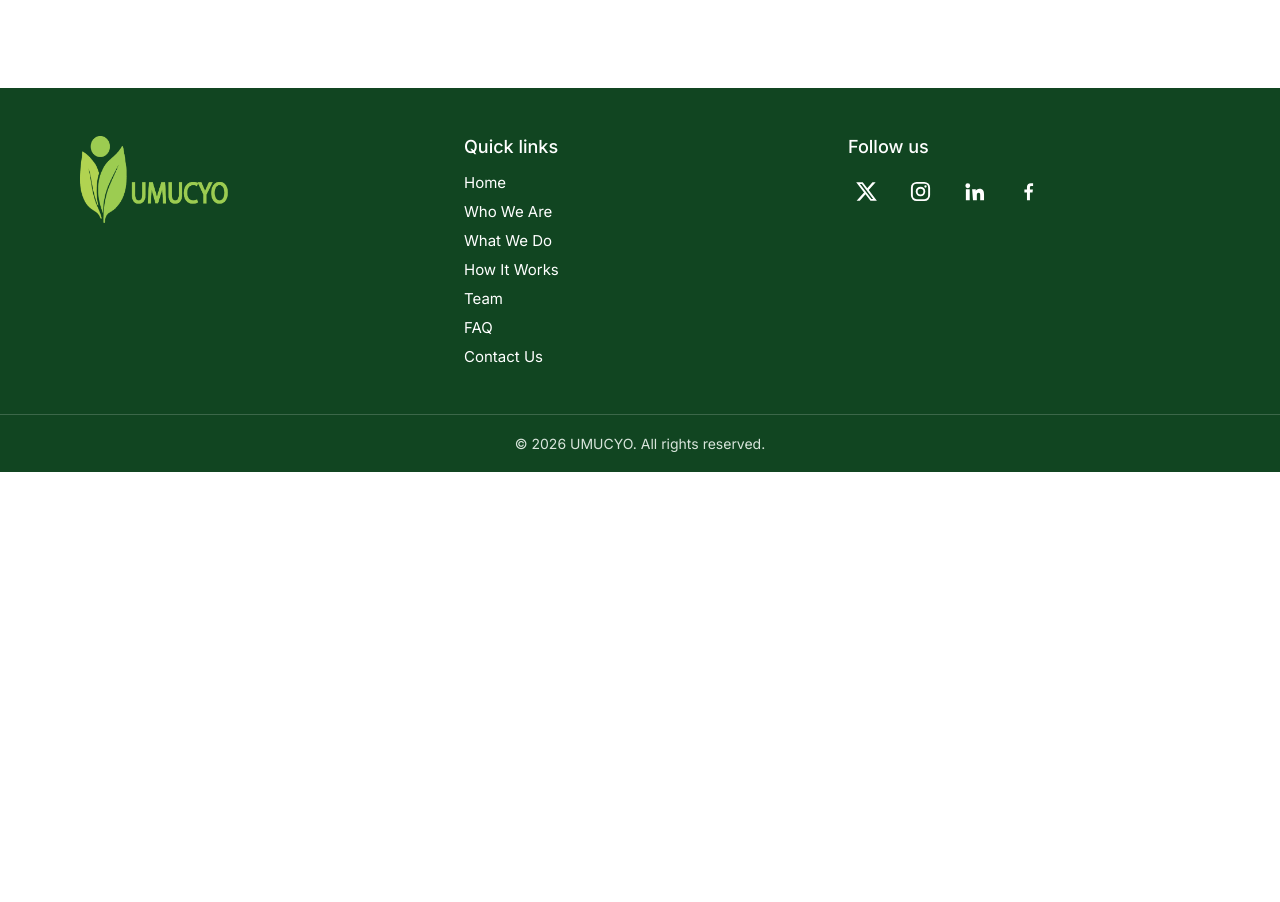
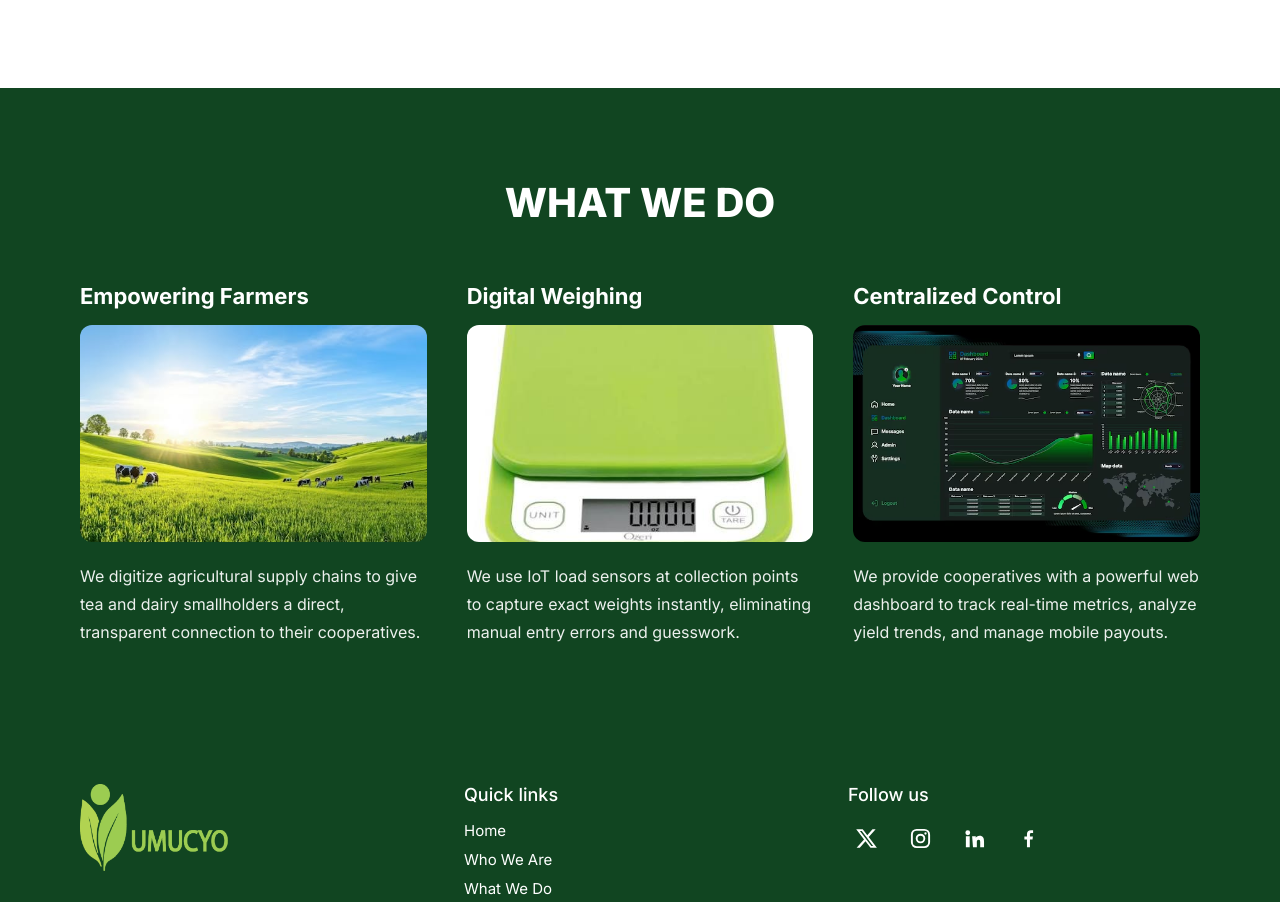
Before and after one commit to anualitheuwayo/Umucyo-Informational-website, a React (Vite) app: page / in a window 1280 px wide. Shown: the part 1895-2797 px from the top of the page. Before the commit the page ends 2367 px from the top, so only its background shows below. Built offline with nearby package versions, Linux system fonts and the light colour scheme.

Commit message:
Added What We Do section

```diff
--- a/src/App.tsx
+++ b/src/App.tsx
@@ -2,9 +2,10 @@ import { useEffect, useState } from "react";
 import { Navbar } from "./component/Navbar";
 import { Home } from "./component/Home";
 import { WhoWeAre } from "./component/WhoWeAre";
+import { WhatWeDo } from "./component/WhatWeDo";
 import { Footer } from "./component/Footer";
 
-const SECTION_IDS = ["home", "who-we-are"];
+const SECTION_IDS = ["home", "who-we-are", "what-we-do"];
 
 function App() {
   const [activePage, setActivePage] = useState("home");
@@ -38,6 +39,7 @@ function App() {
       <main>
         <Home onNavigate={handleNavigate} />
         <WhoWeAre />
+        <WhatWeDo />
       </main>
       <Footer onNavigate={handleNavigate} />
     </div>
--- /dev/null
+++ b/src/component/WhatWeDo.css
@@ -0,0 +1,59 @@
+.wwd {
+  padding: 90px 0;
+  background: #114521;
+  color: #ffffff;
+  scroll-margin-top: 100px;
+}
+
+.wwd-inner {
+  width: min(1120px, 92%);
+  margin: 0 auto;
+}
+
+.wwd-title {
+  margin: 0 0 clamp(32px, 5vw, 56px);
+  text-align: center;
+  font-size: clamp(28px, 4vw, 40px);
+  font-weight: 800;
+  text-transform: uppercase;
+}
+
+.wwd-cards {
+  display: grid;
+  grid-template-columns: repeat(3, minmax(0, 1fr));
+  gap: clamp(28px, 3.5vw, 40px);
+}
+
+.wwd-card h3 {
+  margin: 0 0 16px;
+  font-size: 22px;
+}
+
+.wwd-card img {
+  display: block;
+  width: 100%;
+  aspect-ratio: 16 / 10;
+  margin-bottom: 20px;
+  border-radius: 12px;
+  object-fit: cover;
+}
+
+.wwd-card p {
+  margin: 0;
+  line-height: 1.75;
+  color: rgba(255, 255, 255, 0.92);
+}
+
+@media (max-width: 900px) {
+  .wwd-cards {
+    grid-template-columns: 1fr;
+    max-width: 560px;
+    margin: 0 auto;
+  }
+}
+
+@media (max-width: 768px) {
+  .wwd {
+    padding: 64px 0;
+  }
+}
--- /dev/null
+++ b/src/component/WhatWeDo.tsx
@@ -0,0 +1,42 @@
+import "./WhatWeDo.css";
+
+const services = [
+  {
+    title: "Empowering Farmers",
+    text: "We digitize agricultural supply chains to give tea and dairy smallholders a direct, transparent connection to their cooperatives.",
+    image: "/images/sections/farmers.png",
+    alt: "Cows grazing on green hills",
+  },
+  {
+    title: "Digital Weighing",
+    text: "We use IoT load sensors at collection points to capture exact weights instantly, eliminating manual entry errors and guesswork.",
+    image: "/images/sections/scale.png",
+    alt: "Digital weighing scale",
+  },
+  {
+    title: "Centralized Control",
+    text: "We provide cooperatives with a powerful web dashboard to track real-time metrics, analyze yield trends, and manage mobile payouts.",
+    image: "/images/sections/dashboard.png",
+    alt: "Umucyo cooperative dashboard",
+  },
+];
+
+export function WhatWeDo() {
+  return (
+    <section id="what-we-do" className="wwd">
+      <div className="wwd-inner">
+        <h2 className="wwd-title">What we do</h2>
+
+        <div className="wwd-cards">
+          {services.map((service) => (
+            <article key={service.title} className="wwd-card">
+              <h3>{service.title}</h3>
+              <img src={service.image} alt={service.alt} loading="lazy" />
+              <p>{service.text}</p>
+            </article>
+          ))}
+        </div>
+      </div>
+    </section>
+  );
+}
```
